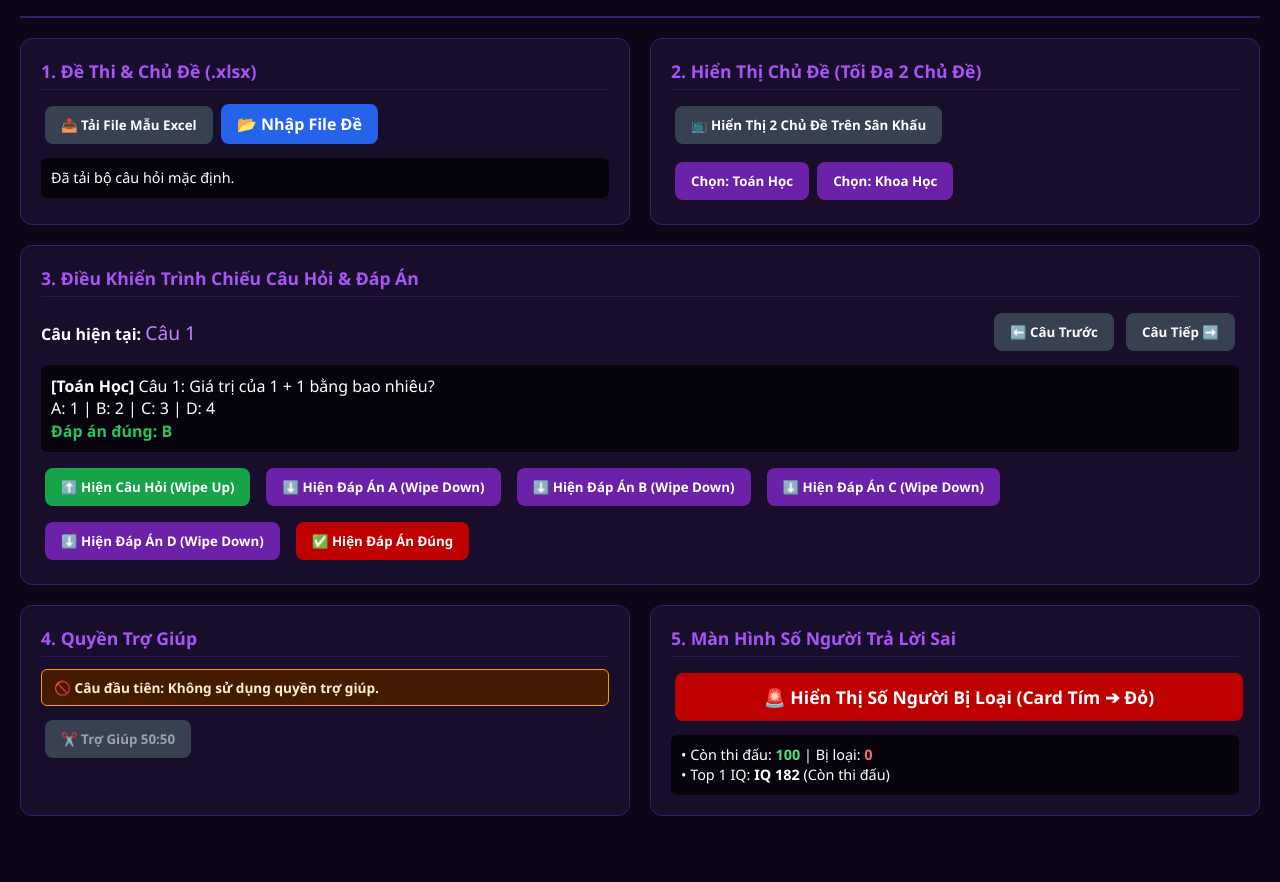
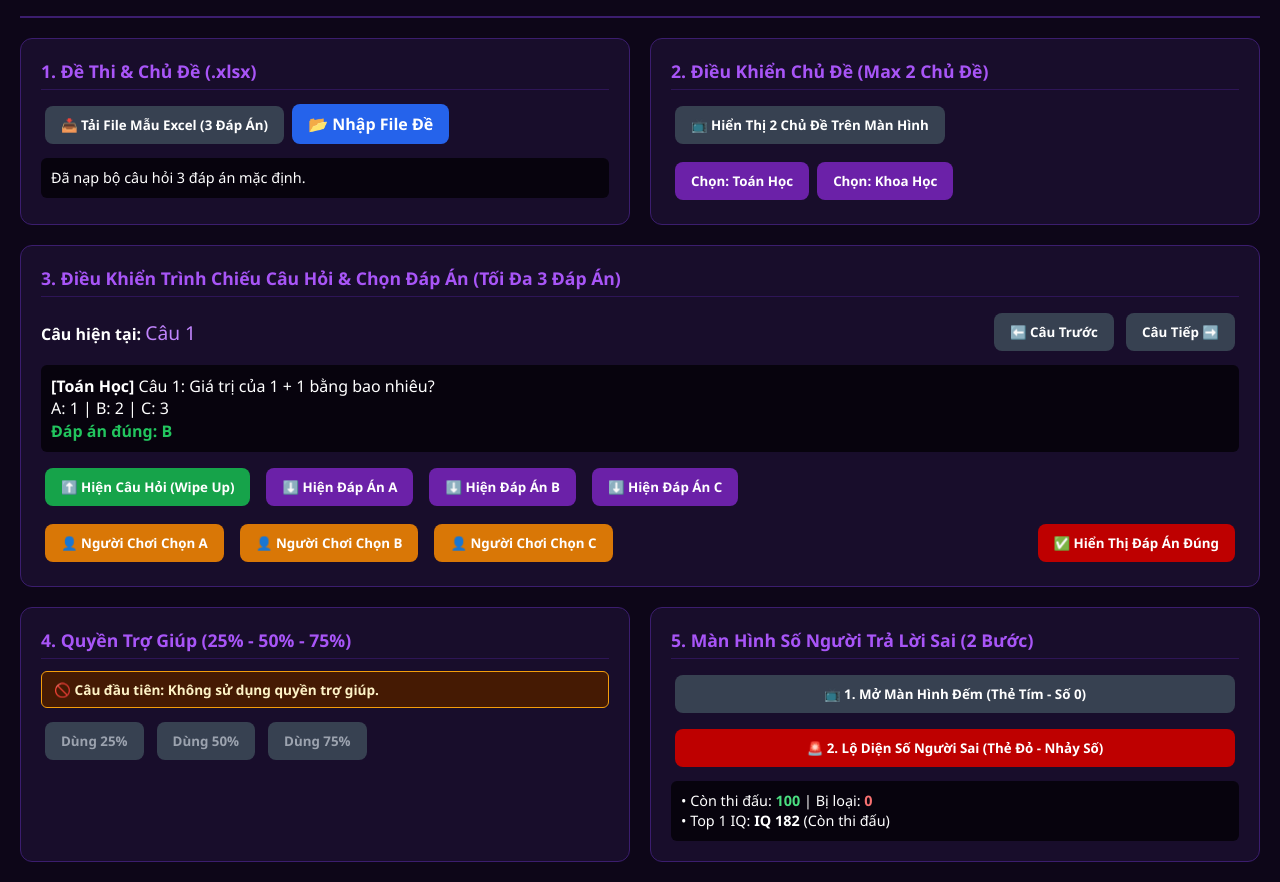
Before and after one commit to gumballfan2k7/eentegen100, a plain HTML site: page controller.html in a window 1280 px wide. Shown: the part 65-947 px from the top of the page. Before the commit the page ends 901 px from the top, so only its background shows below. Drawn offline with Linux system fonts and the light colour scheme.

Commit message:
Update controller.html for new question format

```diff
--- a/controller.html
+++ b/controller.html
@@ -72,6 +72,8 @@
 
         .btn:hover { background: #9333ea; }
         .btn:disabled { background: #374151 !important; color: #9ca3af; cursor: not-allowed; }
+        .btn-warning { background: #d97706; }
+        .btn-warning:hover { background: #f59e0b; }
         .btn-danger { background: #be0000; }
         .btn-danger:hover { background: #e00000; }
         .btn-success { background: #16a34a; }
@@ -121,22 +123,22 @@
         <!-- 1. CẤU HÌNH EXCEL -->
         <div class="panel-box">
             <div class="panel-title">1. Đề Thi & Chủ Đề (.xlsx)</div>
-            <button class="btn btn-secondary" onclick="downloadSampleExcel()">📥 Tải File Mẫu Excel</button>
+            <button class="btn btn-secondary" onclick="downloadSampleExcel()">📥 Tải File Mẫu Excel (3 Đáp Án)</button>
             <label class="file-label" for="excel-input">📂 Nhập File Đề</label>
             <input type="file" id="excel-input" accept=".xlsx, .xls" onchange="importExcel(event)">
-            <div id="file-status" class="stats-info">Đã tải bộ câu hỏi mặc định.</div>
+            <div id="file-status" class="stats-info">Đã nạp bộ câu hỏi 3 đáp án mặc định.</div>
         </div>
 
-        <!-- 2. ĐIỀU KHIỂN CHỦ ĐỀ (MAX 2 CHỦ ĐỀ HIỂN THỊ) -->
+        <!-- 2. HIỂN THỊ CHỦ ĐỀ -->
         <div class="panel-box">
-            <div class="panel-title">2. Hiển Thị Chủ Đề (Tối Đa 2 Chủ Đề)</div>
-            <button class="btn btn-secondary" onclick="sendShowTopics()">📺 Hiển Thị 2 Chủ Đề Trên Sân Khấu</button>
+            <div class="panel-title">2. Điều Khiển Chủ Đề (Max 2 Chủ Đề)</div>
+            <button class="btn btn-secondary" onclick="sendShowTopics()">📺 Hiển Thị 2 Chủ Đề Trên Màn Hình</button>
             <div id="topic-actions" style="margin-top: 10px;"></div>
         </div>
 
-        <!-- 3. ĐIỀU KHIỂN CÂU HỎI VÀ ĐÁP ÁN (STEP BY STEP) -->
+        <!-- 3. ĐIỀU KHIỂN CÂU HỎI VÀ NGHƯỜI CHƠI CHỌN ĐÁP ÁN -->
         <div class="panel-box" style="grid-column: span 2;">
-            <div class="panel-title">3. Điều Khiển Trình Chiếu Câu Hỏi & Đáp Án</div>
+            <div class="panel-title">3. Điều Khiển Trình Chiếu Câu Hỏi & Chọn Đáp Án (Tối Đa 3 Đáp Án)</div>
 
             <div style="display:flex; justify-content:space-between; align-items:center; margin-bottom: 10px;">
                 <div><b>Câu hiện tại:</b> <span id="current-q-index" style="color:#c084fc; font-size:1.2rem;">Câu 1</span></div>
@@ -146,36 +148,49 @@
                 </div>
             </div>
 
-            <div id="q-preview" class="stats-info" style="margin-bottom: 12px; font-size: 1rem;">
-                <!-- Nội dung câu hỏi xem trước -->
+            <div id="q-preview" class="stats-info" style="margin-bottom: 12px; font-size: 1rem;"></div>
+
+            <!-- Các nút điều khiển hiển thị -->
+            <div style="display: flex; gap: 8px; flex-wrap: wrap; margin-bottom: 10px;">
+                <button class="btn btn-success" onclick="sendAnimateQuestion()">⬆️ Hiện Câu Hỏi (Wipe Up)</button>
+                <button class="btn" onclick="sendAnimateOption('A')">⬇️ Hiện Đáp Án A</button>
+                <button class="btn" onclick="sendAnimateOption('B')">⬇️ Hiện Đáp Án B</button>
+                <button class="btn" onclick="sendAnimateOption('C')">⬇️ Hiện Đáp Án C</button>
             </div>
 
-            <!-- Các nút bấm kích hoạt Animation trên Display -->
+            <!-- Nút chọn đáp án của người chơi -->
             <div style="display: flex; gap: 8px; flex-wrap: wrap;">
-                <button class="btn btn-success" onclick="sendAnimateQuestion()">⬆️ Hiện Câu Hỏi (Wipe Up)</button>
-                <button class="btn" onclick="sendAnimateOption('A')">⬇️ Hiện Đáp Án A (Wipe Down)</button>
-                <button class="btn" onclick="sendAnimateOption('B')">⬇️ Hiện Đáp Án B (Wipe Down)</button>
-                <button class="btn" onclick="sendAnimateOption('C')">⬇️ Hiện Đáp Án C (Wipe Down)</button>
-                <button class="btn" onclick="sendAnimateOption('D')">⬇️ Hiện Đáp Án D (Wipe Down)</button>
-                <button class="btn btn-danger" onclick="sendCorrectAnswer()">✅ Hiện Đáp Án Đúng</button>
+                <button class="btn btn-warning" onclick="selectPlayerAnswer('A')">👤 Người Chơi Chọn A</button>
+                <button class="btn btn-warning" onclick="selectPlayerAnswer('B')">👤 Người Chơi Chọn B</button>
+                <button class="btn btn-warning" onclick="selectPlayerAnswer('C')">👤 Người Chơi Chọn C</button>
+                <button class="btn btn-danger" style="margin-left: auto;" onclick="sendCorrectAnswer()">✅ Hiển Thị Đáp Án Đúng</button>
             </div>
         </div>
 
-        <!-- 4. QUYỀN TRỢ GIÚP (BỊ KHÓA Ở CÂU 1) -->
+        <!-- 4. QUYỀN TRỢ GIÚP (BÔI XÁM MẤY CON SỐ TRÊN DISPLAY) -->
         <div class="panel-box">
-            <div class="panel-title">4. Quyền Trợ Giúp</div>
+            <div class="panel-title">4. Quyền Trợ Giúp (25% - 50% - 75%)</div>
             <div id="lifeline-warning" class="warning-box">
                 🚫 <b>Câu đầu tiên: Không sử dụng quyền trợ giúp.</b>
             </div>
-            <button id="btn-5050" class="btn btn-secondary" onclick="use5050()" disabled>✂️ Trợ Giúp 50:50</button>
+            <div style="display: flex; gap: 5px;">
+                <button id="btn-ll-25" class="btn btn-secondary" onclick="useLifeline('25')" disabled>Dùng 25%</button>
+                <button id="btn-ll-50" class="btn btn-secondary" onclick="useLifeline('50')" disabled>Dùng 50%</button>
+                <button id="btn-ll-75" class="btn btn-secondary" onclick="useLifeline('75')" disabled>Dùng 75%</button>
+            </div>
         </div>
 
-        <!-- 5. MÔ PHỎNG LOẠI NGƯỜI CHƠI -->
+        <!-- 5. MÀN HÌNH ĐẾM SỐ NGƯỜI BỊ LOẠI (2 BƯỚC) -->
         <div class="panel-box">
-            <div class="panel-title">5. Màn Hình Số Người Trả Lời Sai</div>
-            <button class="btn btn-danger" style="width: 100%; padding: 12px; font-size: 1.1rem;" onclick="triggerElimination()">
-                🚨 Hiển Thị Số Người Bị Loại (Card Tím ➔ Đỏ)
-            </button>
+            <div class="panel-title">5. Màn Hình Số Người Trả Lời Sai (2 Bước)</div>
+            <div style="display: flex; flex-direction: column; gap: 8px;">
+                <button class="btn btn-secondary" style="padding: 10px;" onclick="prepareElimination()">
+                    📺 1. Mở Màn Hình Đếm (Thẻ Tím - Số 0)
+                </button>
+                <button class="btn btn-danger" style="padding: 10px;" onclick="revealElimination()">
+                    🚨 2. Lộ Diện Số Người Sai (Thẻ Đỏ - Nhảy Số)
+                </button>
+            </div>
             <div id="player-stats" class="stats-info"></div>
         </div>
 
@@ -184,18 +199,18 @@
     <script>
         const channel = new BroadcastChannel('game_show_channel');
 
-        let topics = ["Toán Học", "Khoa Học", "Lịch Sử", "Văn Học"];
+        let topics = ["Toán Học", "Khoa Học"];
         let questions = [
             {
                 topic: "Toán Học",
                 question: "Câu 1: Giá trị của 1 + 1 bằng bao nhiêu?",
-                options: { A: "1", B: "2", C: "3", D: "4" },
+                options: { A: "1", B: "2", C: "3" },
                 correct: "B"
             },
             {
                 topic: "Khoa Học",
                 question: "Câu 2: Nước sôi ở bao nhiêu độ C ở điều kiện tiêu chuẩn?",
-                options: { A: "50°C", B: "80°C", C: "100°C", D: "120°C" },
+                options: { A: "50°C", B: "80°C", C: "100°C" },
                 correct: "C"
             }
         ];
@@ -203,6 +218,8 @@
         let currentQIndex = 0;
         let players = [];
         let totalEliminated = 0;
+        let lastCalculatedEliminated = 0;
+        let lifelineState = { '25': false, '50': false, '75': false };
 
         window.onload = function() {
             initPlayers();
@@ -210,20 +227,15 @@
             loadCurrentQuestion();
         };
 
-        // 1. CHỦ ĐỀ
+        // CHỦ ĐỀ
         function renderTopicControls() {
             const container = document.getElementById('topic-actions');
             container.innerHTML = '';
-
-            // Lấy tối đa 2 chủ đề
-            const activeTopics = topics.slice(0, 2);
-            activeTopics.forEach(topic => {
+            topics.slice(0, 2).forEach(topic => {
                 const btn = document.createElement('button');
                 btn.className = 'btn';
                 btn.innerText = `Chọn: ${topic}`;
-                btn.onclick = () => {
-                    channel.postMessage({ action: 'SELECT_TOPIC', topicName: topic });
-                };
+                btn.onclick = () => channel.postMessage({ action: 'SELECT_TOPIC', topicName: topic });
                 container.appendChild(btn);
             });
         }
@@ -232,31 +244,27 @@
             channel.postMessage({ action: 'SHOW_TOPICS', topics: topics });
         }
 
-        // 2. CÂU HỎI VÀ QUYỀN TRỢ GIÚP
+        // CÂU HỎI VÀ TRỢ GIÚP
         function loadCurrentQuestion() {
             const q = questions[currentQIndex];
             document.getElementById('current-q-index').innerText = `Câu ${currentQIndex + 1}`;
             document.getElementById('q-preview').innerHTML = `
                 <b>[${q.topic}]</b> ${q.question}<br>
-                A: ${q.options.A} | B: ${q.options.B} | C: ${q.options.C} | D: ${q.options.D}<br>
+                A: ${q.options.A} | B: ${q.options.B} | C: ${q.options.C}<br>
                 <b style="color:#22c55e;">Đáp án đúng: ${q.correct}</b>
             `;
 
-            // Kiểm tra quy tắc: CÂU ĐẦU TIÊN KHÔNG DÙNG QUYỀN TRỢ GIÚP
+            // Khóa trợ giúp ở câu 1
             const isFirstQuestion = (currentQIndex === 0);
-            const lifelineBtn = document.getElementById('btn-5050');
-            const warningBox = document.getElementById('lifeline-warning');
+            document.getElementById('lifeline-warning').style.display = isFirstQuestion ? 'block' : 'none';
 
-            if (isFirstQuestion) {
-                lifelineBtn.disabled = true;
-                warningBox.style.display = 'block';
-            } else {
-                lifelineBtn.disabled = false;
-                warningBox.style.display = 'none';
-            }
+            ['25', '50', '75'].forEach(val => {
+                const btn = document.getElementById(`btn-ll-${val}`);
+                btn.disabled = isFirstQuestion || lifelineState[val];
+            });
 
-            // Gửi dữ liệu thô sang Display Stage
             channel.postMessage({ action: 'LOAD_QUESTION', questionData: q });
+            channel.postMessage({ action: 'UPDATE_LIFELINES', used: lifelineState });
         }
 
         function prevQuestion() {
@@ -281,33 +289,69 @@
             channel.postMessage({ action: 'ANIMATE_OPTION', key: key });
         }
 
+        function selectPlayerAnswer(key) {
+            channel.postMessage({ action: 'SELECT_PLAYER_ANSWER', key: key });
+        }
+
         function sendCorrectAnswer() {
             const q = questions[currentQIndex];
             channel.postMessage({ action: 'SHOW_CORRECT_ANSWER', correctKey: q.correct });
         }
 
-        function use5050() {
-            if (currentQIndex === 0) return; // Khóa ở câu 1
-            const q = questions[currentQIndex];
-            const wrongKeys = ['A', 'B', 'C', 'D'].filter(k => k !== q.correct);
-            // Chọn ngẫu nhiên 2 đáp án sai để loại bỏ
-            wrongKeys.sort(() => Math.random() - 0.5);
-            const eliminatedKeys = wrongKeys.slice(0, 2);
-
-            channel.postMessage({ action: 'APPLY_5050', eliminatedKeys: eliminatedKeys });
+        function useLifeline(val) {
+            if (currentQIndex === 0) return;
+            lifelineState[val] = true;
+            document.getElementById(`btn-ll-${val}`).disabled = true;
+            channel.postMessage({ action: 'UPDATE_LIFELINES', used: lifelineState });
         }
 
-        // 3. EXCEL IMPORT & SAMPLE
+        // MÀN HÌNH ĐẾM SỐ NGƯỜI SAI (2 BƯỚC)
+        function prepareElimination() {
+            calculateRoundElimination();
+            channel.postMessage({ action: 'PREPARE_ELIMINATION', count: lastCalculatedEliminated });
+        }
+
+        function revealElimination() {
+            channel.postMessage({ action: 'REVEAL_ELIMINATION' });
+        }
+
+        function calculateRoundElimination() {
+            const activePlayers = players.filter(p => p.status === 'active');
+            if (activePlayers.length === 0) {
+                lastCalculatedEliminated = 0;
+                return;
+            }
+
+            let countToEliminate = Math.floor(activePlayers.length * (Math.random() * 0.2 + 0.05));
+            if (countToEliminate === 0 && activePlayers.length > 1) countToEliminate = 1;
+
+            activePlayers.sort((a, b) => a.iq - b.iq);
+            let count = 0;
+
+            for (let p of activePlayers) {
+                if (count < countToEliminate) {
+                    if (p.iq >= 170 && Math.random() > 0.05) continue;
+                    p.status = 'eliminated';
+                    count++;
+                }
+            }
+
+            lastCalculatedEliminated = count;
+            totalEliminated += count;
+            updatePlayerStatsUI();
+        }
+
+        // EXCEL IMPORT & EXPORT (3 ĐÁP ÁN)
         function downloadSampleExcel() {
             const data = [
-                ["STT", "Chủ đề", "Câu hỏi", "Đáp án A", "Đáp án B", "Đáp án C", "Đáp án D", "Đáp án đúng"],
-                [1, "Toán Học", "Câu 1: 1 + 1 bằng mấy?", "1", "2", "3", "4", "B"],
-                [2, "Khoa Học", "Câu 2: Nước sôi ở bao nhiêu độ C?", "50°C", "80°C", "100°C", "120°C", "C"]
+                ["STT", "Chủ đề", "Câu hỏi", "Đáp án A", "Đáp án B", "Đáp án C", "Đáp án đúng"],
+                [1, "Toán Học", "Câu 1: 1 + 1 bằng mấy?", "1", "2", "3", "B"],
+                [2, "Khoa Học", "Câu 2: Nước sôi ở bao nhiêu độ C?", "50°C", "80°C", "100°C", "C"]
             ];
             const ws = XLSX.utils.aoa_to_sheet(data);
             const wb = XLSX.utils.book_new();
-            XLSX.utils.book_append_sheet(wb, ws, "DeThi");
-            XLSX.writeFile(wb, "Mau_De_Thi.xlsx");
+            XLSX.utils.book_append_sheet(wb, ws, "DeThi3DapAn");
+            XLSX.writeFile(wb, "Mau_De_Thi_3_Dap_An.xlsx");
         }
 
         function importExcel(e) {
@@ -327,8 +371,7 @@
                         options: {
                             A: String(row["Đáp án A"] || ""),
                             B: String(row["Đáp án B"] || ""),
-                            C: String(row["Đáp án C"] || ""),
-                            D: String(row["Đáp án D"] || "")
+                            C: String(row["Đáp án C"] || "")
                         },
                         correct: String(row["Đáp án đúng"] || "A").trim().toUpperCase()
                     }));
@@ -337,13 +380,13 @@
                     currentQIndex = 0;
                     renderTopicControls();
                     loadCurrentQuestion();
-                    document.getElementById('file-status').innerText = `✅ Đã tải ${questions.length} câu hỏi từ Excel.`;
+                    document.getElementById('file-status').innerText = `✅ Đã tải ${questions.length} câu hỏi 3 đáp án từ Excel.`;
                 }
             };
             reader.readAsArrayBuffer(file);
         }
 
-        // 4. MÔ PHỎNG 100 NGƯỜI CHƠI (IQ SYSTEM)
+        // MÔ PHỎNG 100 NGƯỜI CHƠI
         function initPlayers() {
             players = [];
             const topIQ = Math.floor(Math.random() * (195 - 170 + 1)) + 170;
@@ -364,29 +407,6 @@
                 • Top 1 IQ: <b>IQ ${topPlayer.iq}</b> (${topPlayer.status === 'active' ? 'Còn thi đấu' : 'Đã loại'})
             `;
         }
-
-        function triggerElimination() {
-            const activePlayers = players.filter(p => p.status === 'active');
-            if (activePlayers.length === 0) return;
-
-            let countToEliminate = Math.floor(activePlayers.length * (Math.random() * 0.2 + 0.05));
-            if (countToEliminate === 0 && activePlayers.length > 1) countToEliminate = 1;
-
-            activePlayers.sort((a, b) => a.iq - b.iq);
-            let eliminatedNow = 0;
-
-            for (let p of activePlayers) {
-                if (eliminatedNow < countToEliminate) {
-                    if (p.iq >= 170 && Math.random() > 0.05) continue;
-                    p.status = 'eliminated';
-                    eliminatedNow++;
-                }
-            }
-
-            totalEliminated += eliminatedNow;
-            updatePlayerStatsUI();
-            channel.postMessage({ action: 'SHOW_ELIMINATION', count: eliminatedNow });
-        }
     </script>
 </body>
 </html>
```
